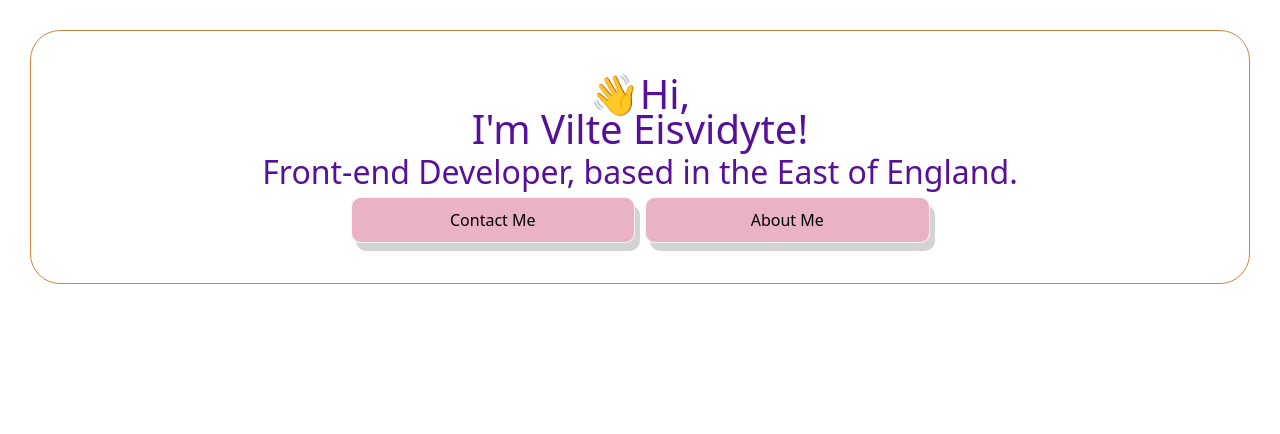
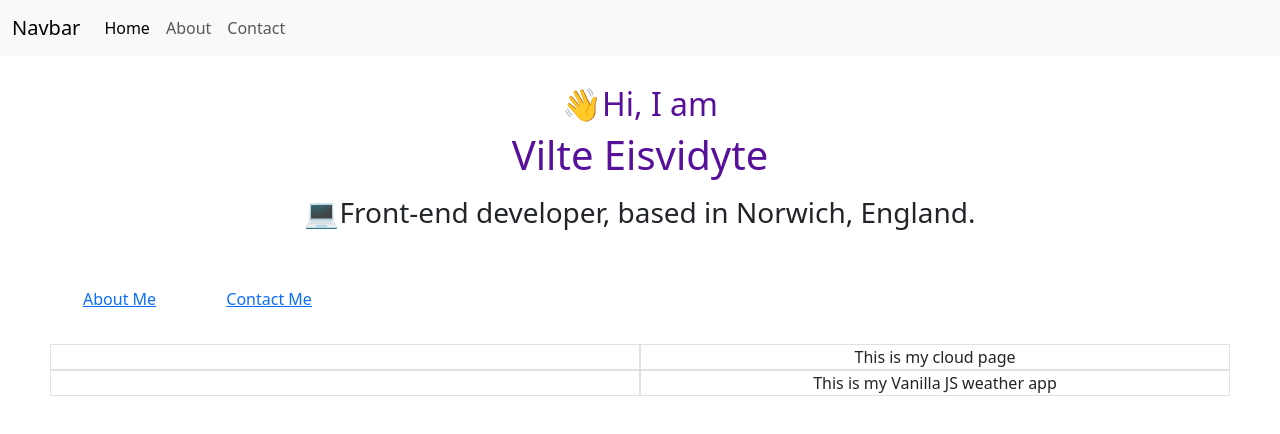
Before and after one commit to veisvidyte/portfolio-project, a plain HTML site: page index.html in a window 1280 px wide. Drawn offline with nearby package versions, Linux system fonts and the light colour scheme.

Commit message:
changed skeleton of home page and added css using bootstrap

```diff
--- a/index.html
+++ b/index.html
@@ -9,22 +9,72 @@
       integrity="sha384-9ndCyUaIbzAi2FUVXJi0CjmCapSmO7SnpJef0486qhLnuZ2cdeRhO02iuK6FUUVM"
       crossorigin="anonymous"
     />
+    <script
+      src="https://cdn.jsdelivr.net/npm/bootstrap@5.3.0/dist/js/bootstrap.bundle.min.js"
+      integrity="sha384-geWF76RCwLtnZ8qwWowPQNguL3RmwHVBC9FhGdlKrxdiJJigb/j/68SIy3Te4Bkz"
+      crossorigin="anonymous"
+    ></script>
     <link rel="stylesheet" href="style.css" />
     <title>Portfolio</title>
   </head>
   <body>
-    <h1>
-      👋Hi, <br />
-      I'm Vilte Eisvidyte!
-    </h1>
-    <h2>Front-end Developer, based in the East of England.</h2>
+    <nav class="navbar navbar-expand-lg fixed-top bg-body-tertiary">
+      <div class="container-fluid">
+        <a class="navbar-brand" href="#">Navbar</a>
+        <button
+          class="navbar-toggler"
+          type="button"
+          data-bs-toggle="collapse"
+          data-bs-target="#navbarNav"
+          aria-controls="navbarNav"
+          aria-expanded="false"
+          aria-label="Toggle navigation"
+        >
+          <span class="navbar-toggler-icon"></span>
+        </button>
+        <div class="collapse navbar-collapse" id="navbarNav">
+          <ul class="navbar-nav">
+            <li class="nav-item">
+              <a class="nav-link active" aria-current="page" href="#">Home</a>
+            </li>
+            <li class="nav-item">
+              <a class="nav-link" href="about-me.html">About</a>
+            </li>
+            <li class="nav-item">
+              <a class="nav-link" href="about-me.html#contact-me-button"
+                >Contact</a
+              >
+            </li>
+          </ul>
+        </div>
+      </div>
+    </nav>
+    <h2 class="text-center m-3">👋Hi, I am</h2>
+    <h1 class="text-center m-2">Vilte Eisvidyte</h1>
+    <h3 class="text-center m-4">
+      💻Front-end developer, based in Norwich, England.
+    </h3>
     <div class="button-container">
-      <button class="contact-me-button">
+      <button class="btn d-inline-flex m-3 p-3">
+        <a href="about-me.html"> About Me </a>
+      </button>
+      <button class="btn d-inline-flex m-3 p-3">
         <a href="about-me.html#contact-me-button">Contact Me</a>
       </button>
-      <button class="about-me-button">
-        <a href="about-me.html">About Me</a>
-      </button>
+      <div class="container-fluid">
+        <div class="row">
+          <div class="col-6 border">
+            <img src="#" alt="" class="img-fluid" />
+          </div>
+          <div class="col-6 border text-center">This is my cloud page</div>
+          <div class="col-6 border">
+            <img src="#" alt="" class="img-fluid" />
+          </div>
+          <div class="col-6 border text-center">
+            This is my Vanilla JS weather app
+          </div>
+        </div>
+      </div>
     </div>
   </body>
 </html>
--- a/style.css
+++ b/style.css
@@ -6,14 +6,11 @@
 }
 
 body {
-  border: 1px var(--tertiary-colour) solid;
-  border-radius: 30px;
   padding: 40px 20px;
   margin: 30px;
 }
 
 h1, h2{
-    text-align: center;
     color: var(--primary-color);
     line-height: 35px;
 }
@@ -22,51 +19,6 @@ h1 {
     margin-top: 5px;
 }
 
-button {
-   background-color: var(--secondary-color);
-   border: 1px whitesmoke solid;
-   border-radius: 10px;
-   box-shadow: var(--box-shadow);
-   cursor: pointer;
-   display: block;
-   flex: 1;
-   margin: 0 auto;
-   margin-left: 5px;
-   margin-right: 5px;
-   padding: 10px 15px;
-   text-decoration: none;
-   transition: ease-in-out all 20ms;
-
-}
-
-button:hover {
-    background-color: white;
-    border: 1px var(--secondary-color) solid;
-}
-
-a {
-    color: black;
-    text-decoration: none;
-}
-
-a:hover {
-  text-decoration: underline;
-}
-
-.button-container {
-  max-width: 50%;
-  margin: 0 auto;
-  display: flex;
-}
-
-.email-link {
-  border: 1px var(--tertiary-colour) solid;
-  padding: 10px 5px;
-  border-radius: 10px;
-  cursor: pointer;
-}
-
-.email-link:hover {
-background-color: var(--tertiary-colour);
-border-color: black;
-}
+ button {
+  background-color: var(--tertiary-colour);
+ }
```
